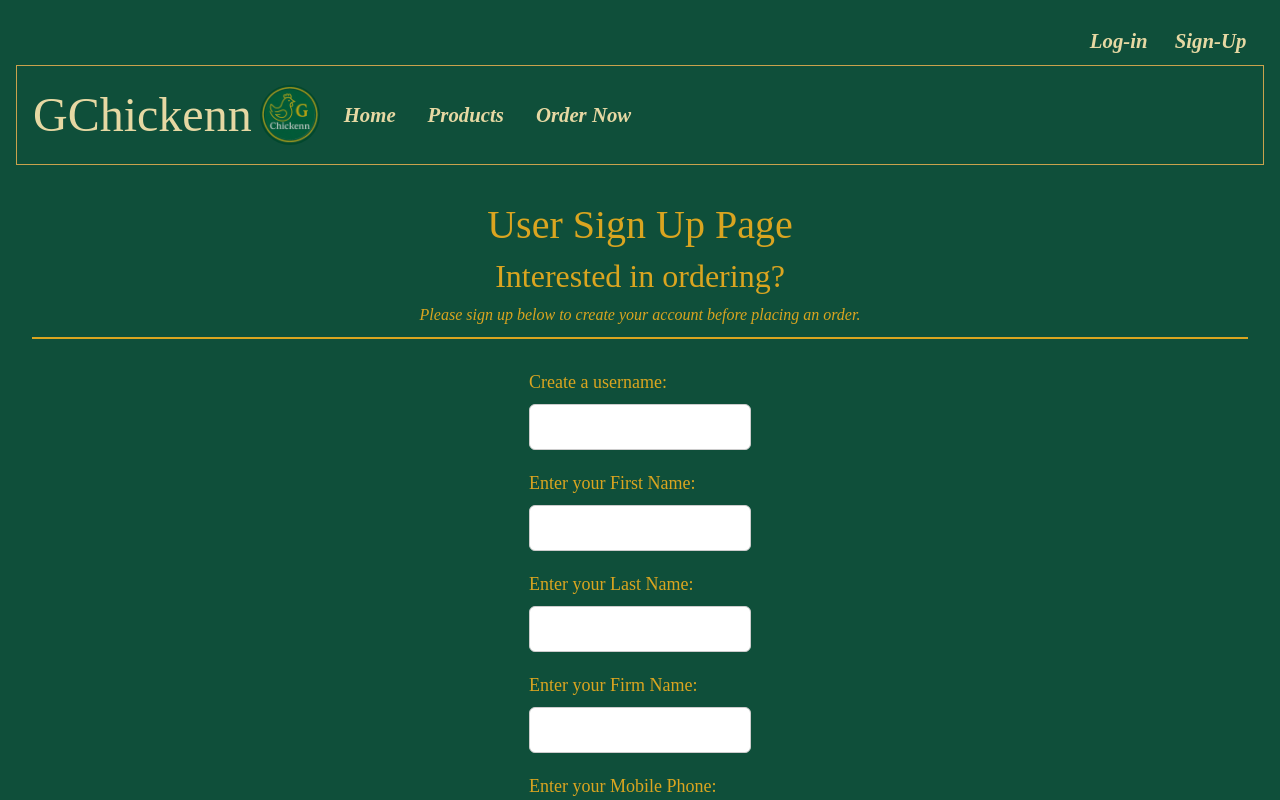
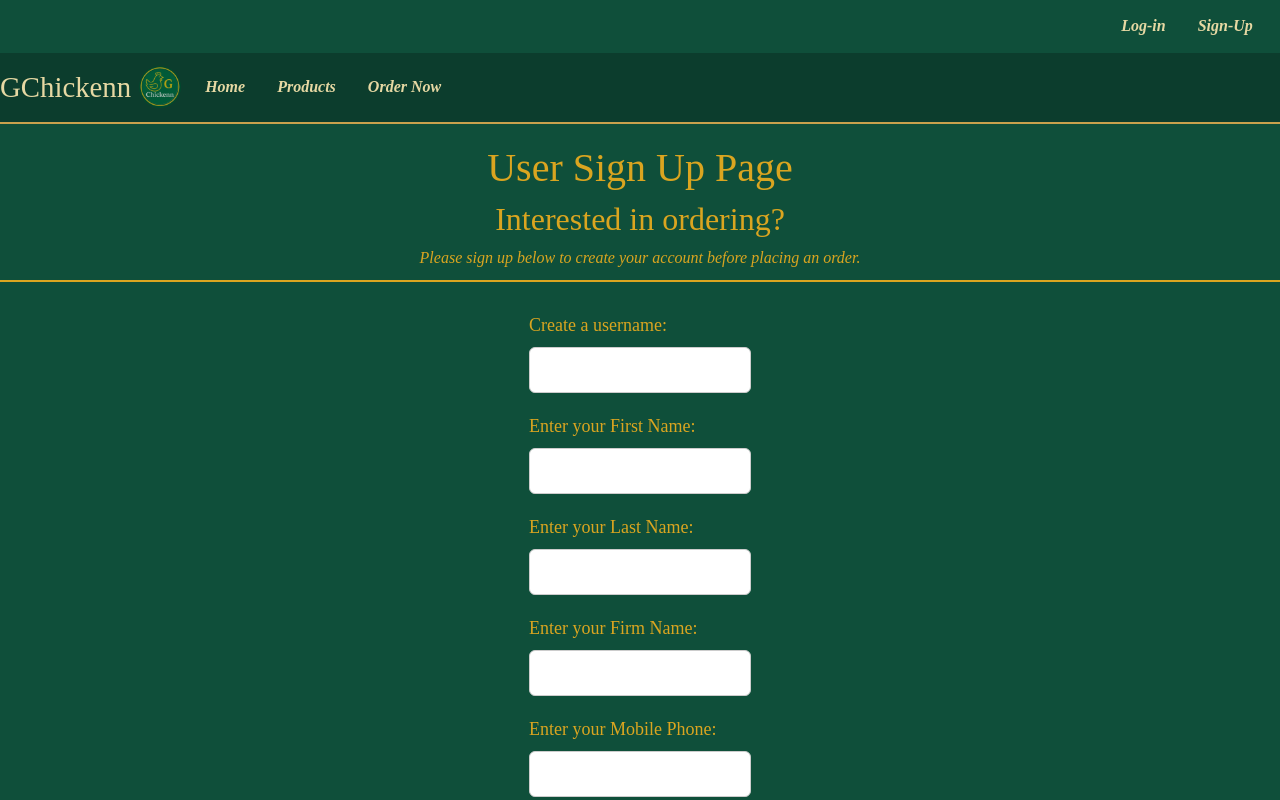
Before and after one commit to anantsingh1311/GChicken, a React (Create React App) app in the folder gchickenwebpage/: page /Signup in a window 1280 px wide. Shown: the top 800 px of the page. Built offline with nearby package versions, Linux system fonts and the light colour scheme.

Commit message:
professional user authentication added

```diff
--- a/gchickenwebpage/src/App.css
+++ b/gchickenwebpage/src/App.css
@@ -1,142 +1,154 @@
 /* =======================
-   Root Container
+   Global
+   ======================= */
+
+* {
+  box-sizing: border-box;
+}
+
+body {
+  margin: 0;
+  padding: 0;
+}
+
+/* =======================
+   App Root
    ======================= */
 
 .app-root {
   min-height: 100vh;
   background-color: #0f4f3a;
-  padding: 1rem;
-  box-sizing: border-box;
-  /* border: 2px solid goldenrod; */
   display: flex;
   flex-direction: column;
-
-  align-items: stretch;
-  justify-content: flex-start; /* ✅ THIS FIXES YOUR ISSUE */
 }
 
 /* =======================
-   Top-right Authentication
+   Top-right Auth
    ======================= */
+
 .top-right-auth {
-  width: 100%;
   display: flex;
   justify-content: flex-end;
-  gap: 0.5rem;
-  padding: 0.25rem 0.5rem;
+  gap: 0.6rem;
+  padding: 0.5rem 1rem;
   flex-wrap: wrap;
 }
 
 /* =======================
    Navbar
    ======================= */
+
 .royal-nav-bar {
-  background-color: #0f4f3a;
-  border: 1px solid #c9a24d;
+  background-color: #0c3d2d;
+  border-bottom: 2px solid #c9a24d;
+}
 
-  display: flex;
-  justify-content: space-between; /* ✅ better layout */
-  align-items: center;
+/* DO NOT override Bootstrap navbar flex behavior */
 
-  padding: 0.5rem 1rem;
-  width: 100%;
+.navbar-nav {
+  gap: 1rem;
 }
 
 /* =======================
-   Navbar Links Container
+   Brand
    ======================= */
-.navbar-nav {
-  display: flex;
-  gap: 1rem;
-  align-items: center;
-}
 
-/* =======================
-   Title / Brand
-   ======================= */
 .royal-title {
-  font-family: 'Times New Roman', Times, serif;
   color: #e6d8a3;
-  font-weight: 400;
-  font-size: clamp(2rem, 5vw, 3rem);
+  font-family: "Times New Roman", serif;
+  font-size: 1.8rem;
   text-decoration: none;
-
   display: flex;
   align-items: center;
   gap: 0.5rem;
 }
 
-.royal-title:hover {
-  color: #ffa600;
-}
+/* =======================
+   Links
+   ======================= */
 
-/* =======================
-   Navigation Links
-   ======================= */
-.royal-nav-link,
-.textTypeCursive {
-  color: #e6d8a3;
-  font-family: 'Times New Roman', Times, serif;
+.royal-nav-link {
+  color: #e6d8a3 !important;
+  font-family: "Times New Roman", serif;
   font-style: italic;
-  font-size: clamp(1rem, 2vw, 1.3rem);
+  font-size: 1rem;
   text-decoration: none;
 
-  padding: 0.3rem 0.6rem;
-  border-radius: 50px;
-
-  transition: all 0.3s ease;
+  padding: 0.4rem 0.7rem;
+  border-radius: 20px;
+  transition: 0.25s;
 }
 
 .royal-nav-link:hover {
-  color: #ffa600;
+  color: #ffa600 !important;
   background-color: rgba(255, 166, 0, 0.15);
 }
 
 /* =======================
    Logo
    ======================= */
+
 .navbar-logo {
-  max-height: 60px;
+  height: 42px;
   width: auto;
   border-radius: 50%;
-  transition: transform 0.3s ease;
-}
-
-.navbar-logo:hover {
-  transform: scale(1.05);
 }
 
 /* =======================
-   Content Area (IMPORTANT)
+   Content
    ======================= */
+
 .main-content {
   width: 100%;
   max-width: 1200px;
-  margin-top: 1rem;
+  margin: auto;
+  padding: 1rem;
+}
 
-  /* ✅ centers ONLY page content, not navbar */
-  align-self: center;
+/* Keep navbar visible on all screens */
+.navbar-collapse {
+  display: flex !important;
+}
+
+/* Fix navbar layout */
+.navbar-nav {
+  display: flex;
+  flex-direction: row;
+  gap: 1rem;
+}
+
+/* Mobile layout */
+@media (max-width: 768px) {
+
+  .navbar-nav {
+    flex-direction: column;
+    align-items: center;
+    width: 100%;
+  }
+
+  .top-right-auth {
+    justify-content: center;
+    width: 100%;
+  }
+
 }
 
 /* =======================
-   Responsive
+   Mobile Fix
    ======================= */
+
 @media (max-width: 768px) {
-  .royal-nav-bar {
-    flex-direction: column;
-    gap: 0.5rem;
-  }
-
-  .navbar-nav {
-    flex-wrap: wrap;
-    justify-content: center;
-  }
 
   .top-right-auth {
     justify-content: center;
   }
 
+  .royal-title {
+    font-size: 1.4rem;
+  }
+
   .navbar-logo {
-    max-height: 50px;
+    height: 36px;
   }
+
 }
--- a/gchickenwebpage/src/components/Admin.js
+++ b/gchickenwebpage/src/components/Admin.js
@@ -46,7 +46,7 @@ onButtonPressed = (id) => {
         const {users} = this.state;
         return(
 
-        <div className="app-root">
+        <div>
             <div className="table-wrapper">
             <div className="content">
             <h1>Admin Page</h1>
--- a/gchickenwebpage/src/components/Home.js
+++ b/gchickenwebpage/src/components/Home.js
@@ -7,7 +7,7 @@ export default class Home extends Component{
 
     render(){
         return(
-       <div className = "app-root">
+       <div className="app-root">
         Home Page
 
        </div>
--- a/gchickenwebpage/src/components/Login.js
+++ b/gchickenwebpage/src/components/Login.js
@@ -70,7 +70,7 @@ export default class Login extends Component{
 
     render(){
         return(
-            <div className="app-root">
+            <div>
             <h1 id="titleLogin">Log-in Page</h1>
             <form className="form-login" onSubmit={this.OnSubmit}>
                 <div className='form-group-login'>
--- a/gchickenwebpage/src/components/Products.js
+++ b/gchickenwebpage/src/components/Products.js
@@ -1,7 +1,5 @@
 import React, { Component } from "react";
 // Import React and Component class to create a class-based React component
-
-import "../App.css";
 import "../Products.css";
 // Import CSS files for styling the app and products table
 
@@ -170,7 +168,7 @@ export default class Products extends Component {
     const { lightboxOpen, lightboxImages, imageIndex } = this.state;
 
     return (
-      <div className="app-root">
+      <div className="content">
 
         {/* Page Title */}
         <h1 className="textTypeCursive">
@@ -255,6 +253,7 @@ export default class Products extends Component {
         )}
 
       </div>
+
     );
   }
 }
```
